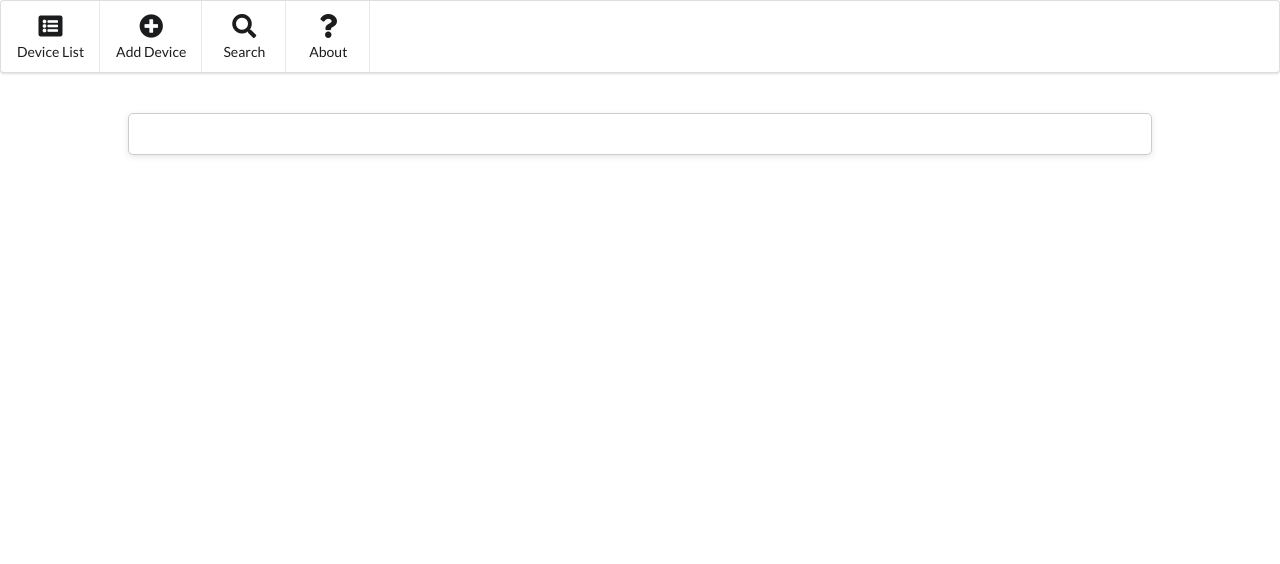
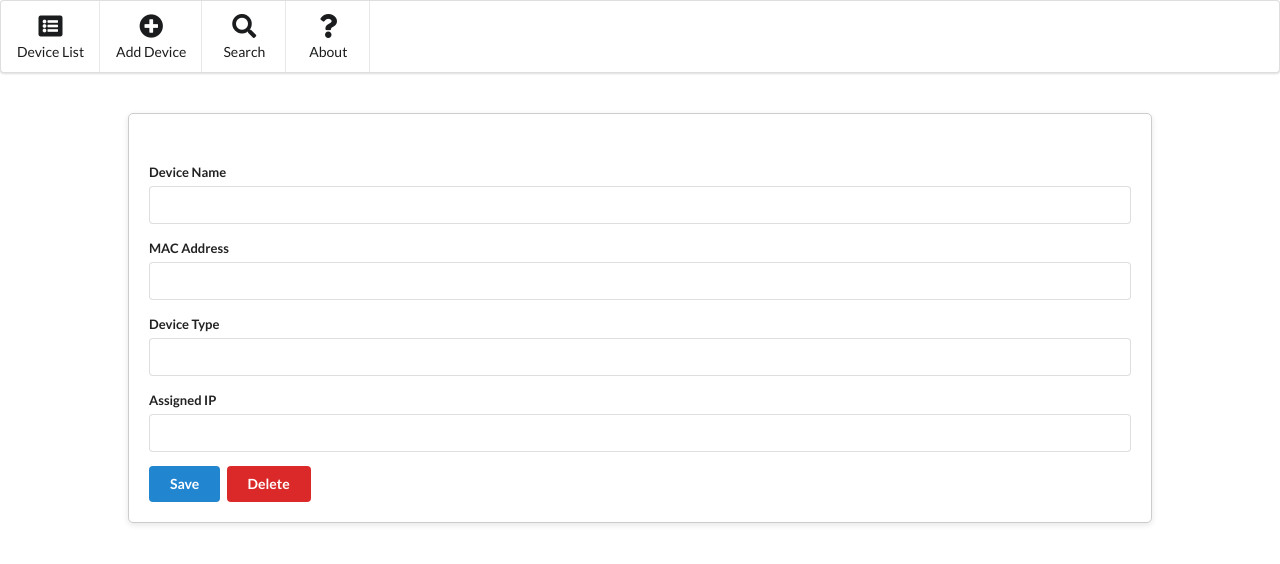
Before and after one commit to ryklou/NetworkDeviceManager, a Flask app: template templates/edit_device.html in a window 1280 px wide. Shown: the top 564 px of the page. Run offline with Flask 3, Linux system fonts and the light colour scheme; the template is opened without the code that fills it: values that come from a table or form of the project are taken from there, others are empty; some libraries are stand-ins or nearby versions.

Commit message:
Update edit_device.html
Used Semantic UI to markup styles on forms and buttons.

```diff
--- a/templates/edit_device.html
+++ b/templates/edit_device.html
@@ -2,26 +2,30 @@
 
 {% block title %}Edit Device{% endblock %}
 
-{% block sidebar_content %}
+{% block content %}
 <h1>{{ title }}</h1>
-<form method="post" action="{{ url_for('edit_device', id=device.id) }}">
+<form class="ui form" method="post" action="{{ url_for('edit_device', id=device.id) }}">
     {{ form.csrf_token }}
-    <div>
-        {{ form.device_name.label }} {{ form.device_name() }}
+    <div class="field">
+        <label>{{ form.device_name.label }}</label>
+        {{ form.device_name() }}
     </div>
-    <div>
-        {{ form.mac_address.label }} {{ form.mac_address() }}
+    <div class="field">
+        <label>{{ form.mac_address.label }}</label>
+        {{ form.mac_address() }}
     </div>
-    <div>
-        {{ form.device_type.label }} {{ form.device_type() }}
+    <div class="field">
+        <label>{{ form.device_type.label }}</label>
+        {{ form.device_type() }}
     </div>
-    <div>
-        {{ form.assigned_ip.label }} {{ form.assigned_ip() }}
+    <div class="field">
+        <label>{{ form.assigned_ip.label }}</label>
+        {{ form.assigned_ip() }}
     </div>
-    <div>
-        {{ form.submit() }}
-        <a href="{{ url_for('delete_device', id=device.id) }}" class="delete-link">
-            <img src="{{ url_for('static', filename='images/delete.png') }}" alt="Delete">
+    <div class="field">
+        {{ form.submit(class="ui button primary") }}
+        <a href="{{ url_for('delete_device', id=device.id) }}" class="delete-link ui red button">Delete
+
         </a>
     </div>
 </form>
```
